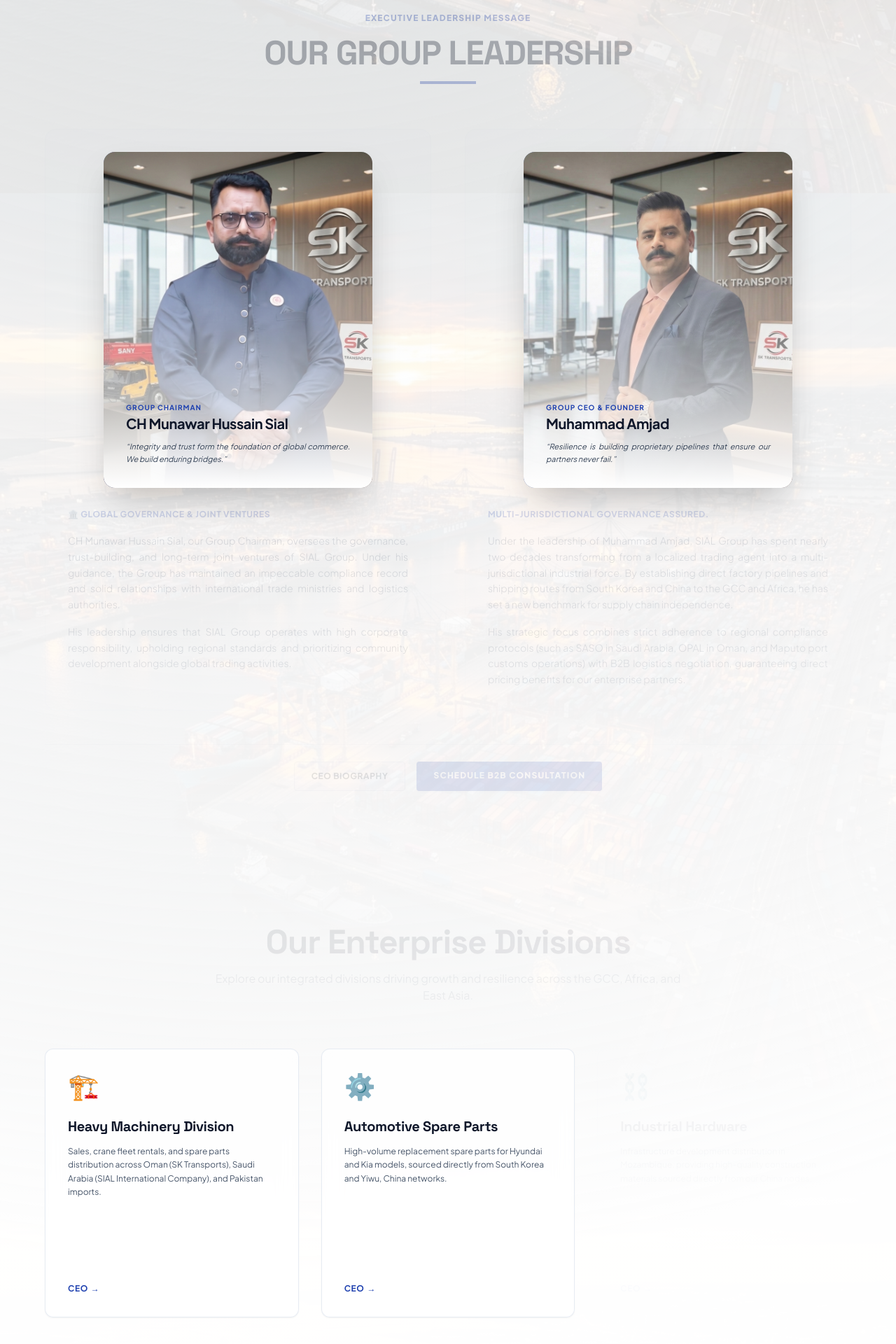
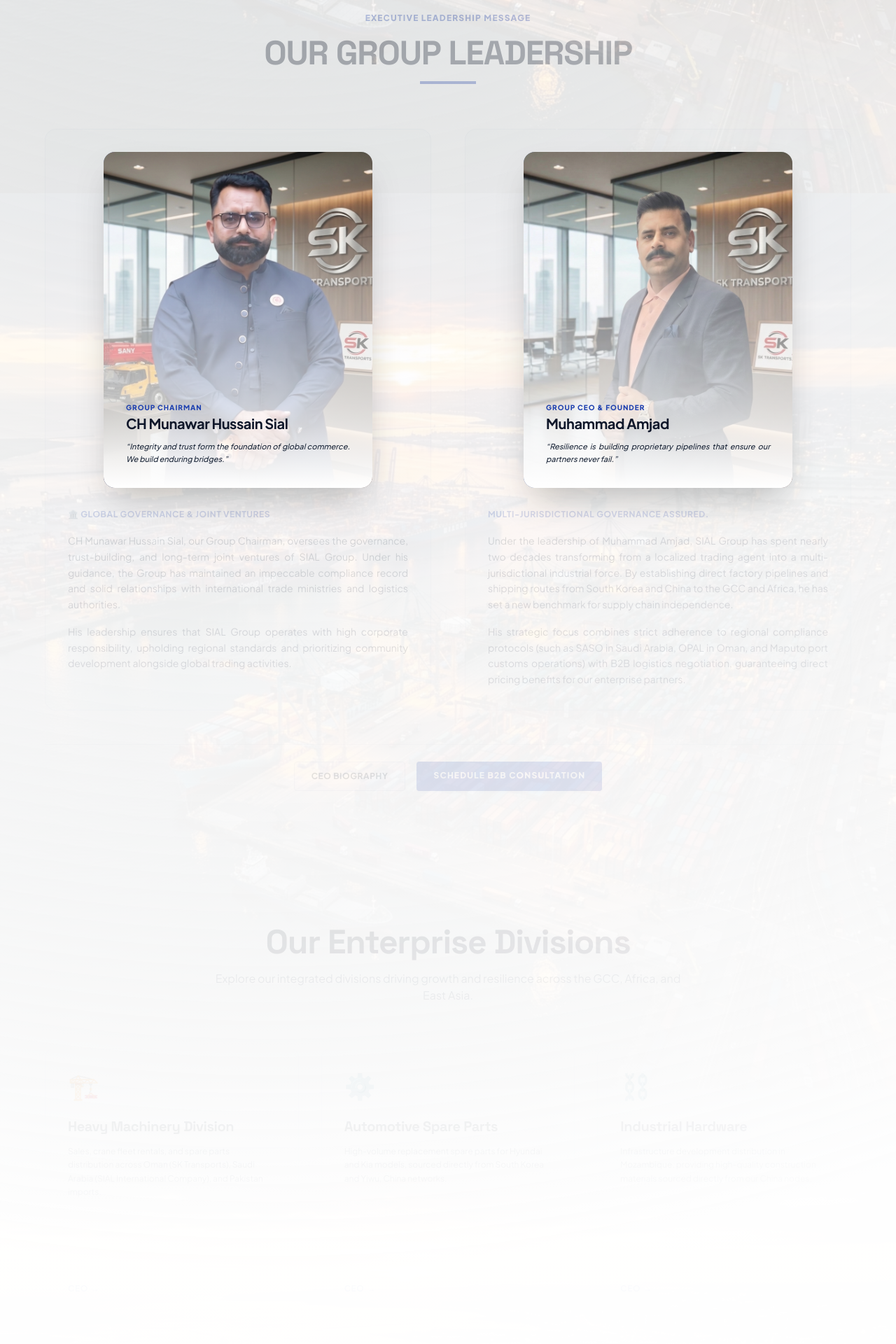
Before and after one commit to ahmedsial1/skglobal, a Next.js app: page / in a window 1280 px wide. Shown: the part 2364-4284 px from the top of the page at 70% size. Built offline with nearby package versions, Linux system fonts and the light colour scheme.

Commit message:
design: improve text contrast and card backgrounds for Home Page Sections 3 & 4

```diff
--- a/app/page.tsx
+++ b/app/page.tsx
@@ -279,7 +279,7 @@ export default function Home() {
         <ScrollReveal delay={0.15}>
           <div className="grid grid-cols-1 md:grid-cols-2 gap-12 max-w-6xl mx-auto">
             {/* Chairman Column */}
-            <div className="flex flex-col items-center text-center space-y-6 bg-slate-50/50 p-6 md:p-8 rounded-2xl border border-slate-100 shadow-xs">
+            <div className="flex flex-col items-center text-center space-y-6 bg-slate-50 p-6 md:p-8 rounded-2xl border border-slate-200/80 shadow-xs">
               <div className="relative p-[1px] bg-gradient-to-tr from-sial-blue to-slate-200 rounded-2xl w-full max-w-sm aspect-[4/5] overflow-hidden shadow-2xl group">
                 <Image
                   src="/chairman.jpg"
@@ -289,12 +289,12 @@ export default function Home() {
                   sizes="(max-w-768px) 100vw, 384px"
                 />
                 {/* Overlay details */}
-                <div className="absolute inset-0 bg-gradient-to-t from-white via-white/40 to-transparent flex flex-col justify-end p-8 space-y-3 text-left">
+                <div className="absolute inset-0 bg-gradient-to-t from-white via-white/50 to-transparent flex flex-col justify-end p-8 space-y-3 text-left">
                   <div>
-                    <span className="text-[10px] uppercase tracking-widest text-sial-blue font-bold font-sans">{chair.title}</span>
+                    <span className="text-[10px] uppercase tracking-widest text-sial-blue font-black font-sans">{chair.title}</span>
                     <h3 className="text-xl font-bold text-slate-900 leading-tight font-sans">{chair.name}</h3>
                   </div>
-                  <p className="text-[11px] text-slate-700 leading-relaxed italic text-justify font-sans">
+                  <p className="text-[11px] text-slate-800 leading-relaxed italic text-justify font-sans font-medium">
                     &ldquo;{chair.quote}&rdquo;
                   </p>
                 </div>
@@ -302,17 +302,17 @@ export default function Home() {
 
               <div className="space-y-4 text-left w-full">
                 <span className="text-xs font-bold uppercase tracking-wider text-sial-blue">{chair.badge}</span>
-                <p className="text-sm text-slate-600 leading-relaxed text-justify font-light">
+                <p className="text-sm text-slate-700 leading-relaxed text-justify font-normal">
                   {chair.desc1}
                 </p>
-                <p className="text-sm text-slate-600 leading-relaxed text-justify font-light">
+                <p className="text-sm text-slate-700 leading-relaxed text-justify font-normal">
                   {chair.desc2}
                 </p>
               </div>
             </div>
 
             {/* CEO Column */}
-            <div className="flex flex-col items-center text-center space-y-6 bg-slate-50/50 p-6 md:p-8 rounded-2xl border border-slate-100 shadow-xs">
+            <div className="flex flex-col items-center text-center space-y-6 bg-slate-50 p-6 md:p-8 rounded-2xl border border-slate-200/80 shadow-xs">
               <div className="relative p-[1px] bg-gradient-to-tr from-sial-blue to-slate-200 rounded-2xl w-full max-w-sm aspect-[4/5] overflow-hidden shadow-2xl group">
                 <Image
                   src="/ceo.jpg"
@@ -322,12 +322,12 @@ export default function Home() {
                   sizes="(max-w-768px) 100vw, 384px"
                 />
                 {/* Overlay details */}
-                <div className="absolute inset-0 bg-gradient-to-t from-white via-white/40 to-transparent flex flex-col justify-end p-8 space-y-3 text-left">
+                <div className="absolute inset-0 bg-gradient-to-t from-white via-white/50 to-transparent flex flex-col justify-end p-8 space-y-3 text-left">
                   <div>
-                    <span className="text-[10px] uppercase tracking-widest text-sial-blue font-bold font-sans">Group CEO & Founder</span>
+                    <span className="text-[10px] uppercase tracking-widest text-sial-blue font-black font-sans">Group CEO & Founder</span>
                     <h3 className="text-xl font-bold text-slate-900 leading-tight font-sans">Muhammad Amjad</h3>
                   </div>
-                  <p className="text-[11px] text-slate-700 leading-relaxed italic text-justify font-sans">
+                  <p className="text-[11px] text-slate-800 leading-relaxed italic text-justify font-sans font-medium">
                     &ldquo;Resilience is building proprietary pipelines that ensure our partners never fail.&rdquo;
                   </p>
                 </div>
@@ -335,10 +335,10 @@ export default function Home() {
 
               <div className="space-y-4 text-left w-full">
                 <span className="text-xs font-bold uppercase tracking-wider text-sial-blue">{t("footer.governance")}</span>
-                <p className="text-sm text-slate-600 leading-relaxed text-justify font-light">
+                <p className="text-sm text-slate-700 leading-relaxed text-justify font-normal">
                   {t("home.ceoDesc1")}
                 </p>
-                <p className="text-sm text-slate-600 leading-relaxed text-justify font-light">
+                <p className="text-sm text-slate-700 leading-relaxed text-justify font-normal">
                   {t("home.ceoDesc2")}
                 </p>
               </div>
@@ -374,16 +374,15 @@ export default function Home() {
             </p>
           </div>
         </ScrollReveal>
-
         <div className="grid grid-cols-1 md:grid-cols-2 lg:grid-cols-3 gap-8">
           {/* Heavy Machinery */}
-          <HoverCard className="glass-card group p-8 rounded-xl flex flex-col justify-between h-96 shadow-sm">
+          <HoverCard className="bg-slate-50 border border-slate-200/80 group p-8 rounded-xl flex flex-col justify-between h-96 shadow-sm hover:border-sial-blue/30 transition duration-300">
             <div>
               <span className="text-4xl mb-6 block group-hover:scale-110 transition duration-300 origin-left">🏗️</span>
               <h3 className="text-xl font-bold text-slate-900 mb-3 group-hover:text-sial-blue transition duration-200">
                 {t("home.machineryTitle")}
               </h3>
-              <p className="text-xs text-slate-600 leading-relaxed">
+              <p className="text-xs text-slate-700 leading-relaxed font-normal">
                 {t("home.machineryDesc")}
               </p>
             </div>
@@ -397,13 +396,13 @@ export default function Home() {
           </HoverCard>
 
           {/* Spare Parts */}
-          <HoverCard className="glass-card group p-8 rounded-xl flex flex-col justify-between h-96 shadow-sm">
+          <HoverCard className="bg-slate-50 border border-slate-200/80 group p-8 rounded-xl flex flex-col justify-between h-96 shadow-sm hover:border-sial-blue/30 transition duration-300">
             <div>
               <span className="text-4xl mb-6 block group-hover:scale-110 transition duration-300 origin-left">⚙️</span>
               <h3 className="text-xl font-bold text-slate-900 mb-3 group-hover:text-sial-blue transition duration-200">
                 {t("home.partsTitle")}
               </h3>
-              <p className="text-xs text-slate-600 leading-relaxed">
+              <p className="text-xs text-slate-700 leading-relaxed font-normal">
                 {t("home.partsDesc")}
               </p>
             </div>
@@ -417,13 +416,13 @@ export default function Home() {
           </HoverCard>
 
           {/* Hardware */}
-          <HoverCard className="group bg-slate-50 border border-slate-200 p-8 rounded-xl flex flex-col justify-between h-96 shadow-sm">
+          <HoverCard className="bg-slate-50 border border-slate-200/80 group p-8 rounded-xl flex flex-col justify-between h-96 shadow-sm hover:border-sial-blue/30 transition duration-300">
             <div>
               <span className="text-4xl mb-6 block group-hover:scale-110 transition duration-300 origin-left">⛓️</span>
               <h3 className="text-xl font-bold text-slate-900 mb-3 group-hover:text-sial-blue transition duration-200">
                 {t("home.hardwareTitle")}
               </h3>
-              <p className="text-xs text-slate-600 leading-relaxed">
+              <p className="text-xs text-slate-700 leading-relaxed font-normal">
                 {t("home.hardwareDesc")}
               </p>
             </div>
```
